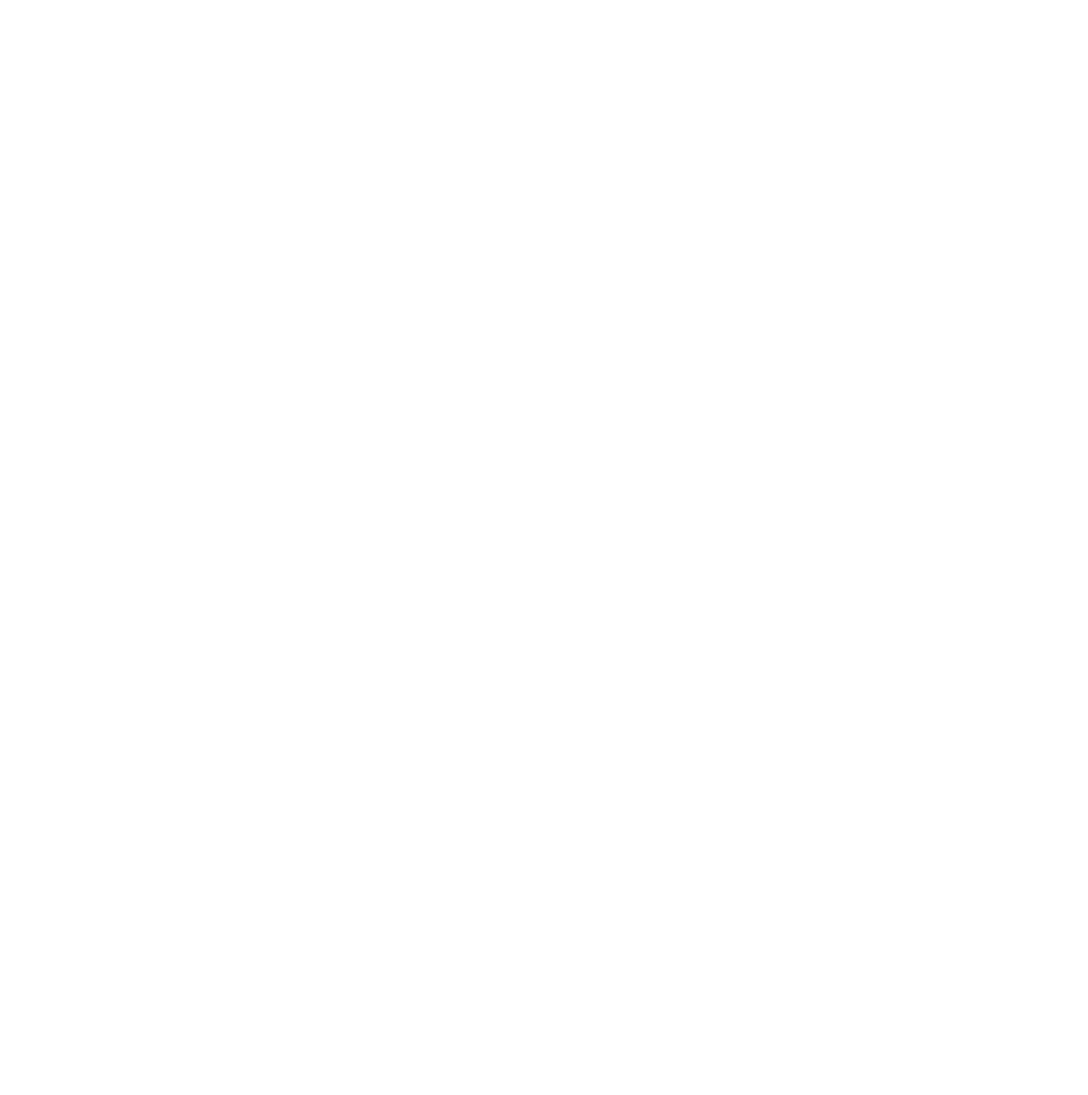
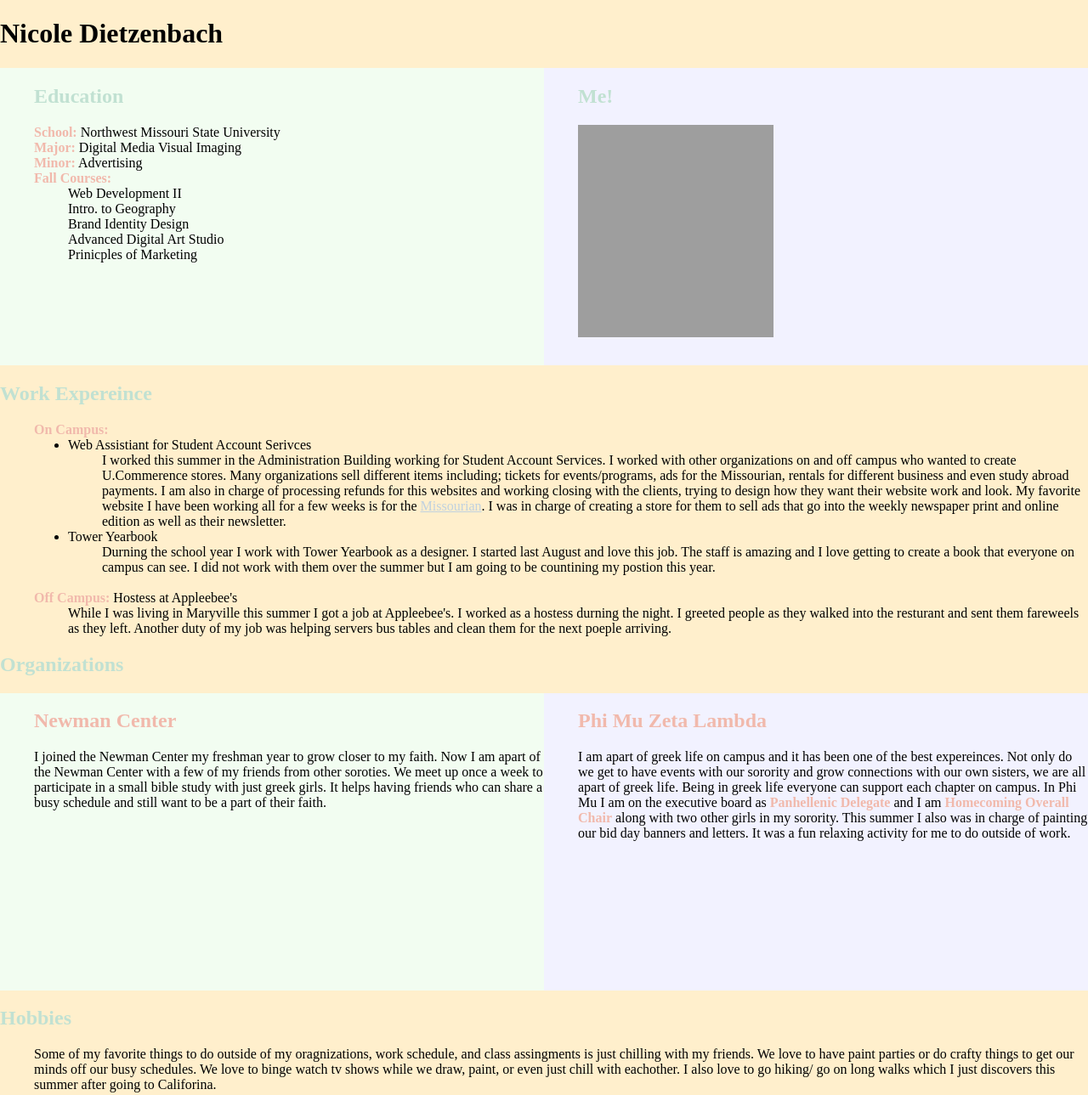
Before and after one commit to 44334-fa21/personalwebpage-nicoledietz, a plain HTML site: page index.html in a window 1280 px wide. Shown: the top 1289 px of the page at 85% size. Before the commit the page ends 800 px from the top, so only its background shows below. Drawn offline with Linux system fonts and the light colour scheme; grey boxes are pictures that could not be loaded.

Commit message:
Personal Website

```diff
--- a/index.html
+++ b/index.html
@@ -1,13 +1,69 @@
 <!DOCTYPE html>
 <html lang="en">
 	<head>
-		<title>LASTNAME Personal Web Page</title>
+		<title>Dietzenbach Personal Web Page</title>
 		<meta charset="utf-8">
-		<style>
-
-		</style>
+		<link rel="stylesheet" href="style.css">
 	</head>
 <body>
-
+	<div id="container">
+		<header>
+		</header>
+	<main id="content">
+		<h1>Nicole Dietzenbach</h1>
+		<div class="row">
+  <div class="column" style="background-color:#f2fdf1;">
+    <ul><h2>Education</h2></ul>
+    <p><ul>
+			<b>School:</b> Northwest Missouri State University<br>
+			<b>Major:</b> Digital Media Visual Imaging <br>
+			<b>Minor:</b> Advertising<br>
+			<b>Fall Courses:</b>
+				<dd>Web Development II</dd>
+				<dd>Intro. to Geography</dd>
+				<dd>Brand Identity Design</dd>
+				<dd>Advanced Digital Art Studio</dd>
+				<dd>Prinicples of Marketing</dd>
+		</ul></p>
+  </div>
+  <div class="column" style="background-color:#f2f2ff;">
+    <ul><h2>Me!</h2>
+			<p><img src="me.jpg" alt="Me at Bid Day 2022" width="230" height="250"></p></dd></ul>
+  </div>
+</div>
+		<h2> Work Expereince</h2>
+		<ul> <b>On Campus:</b>
+			<dd><li>Web Assistiant for Student Account Serivces<br>
+			<dd>I worked this summer in the Administration Building working for Student Account Services. I worked with other organizations on and off campus who wanted to create U.Commerence stores. Many organizations sell different items including; tickets for events/programs, ads for the Missourian, rentals for different business and even study abroad payments. I am also in charge of processing refunds for this websites and working closing with the clients, trying to design how they want their website work and look.
+			My favorite website I have been working all for a few weeks is for the <a href="https://secure.touchnet.com/C21165_ustores/web/store_main.jsp?STOREID=126"> Missourian</a>. I was in charge of creating a store for them to sell ads that go into the weekly newspaper print and online edition as well as their newsletter. </dd>
+			<li>Tower Yearbook<br>
+				<dd> Durning the school year I work with Tower Yearbook as a designer. I started last August and love this job. The staff is amazing and I love getting to create a book that everyone on campus can see. I did not work with them over the summer but I am going to be countining my postion this year.
+			</li></dd><br>
+			<b>Off Campus:</b> Hostess at Appleebee's<br>
+			<dd> While I was living in Maryville this summer I got a job at Appleebee's. I worked as a hostess durning the night. I greeted people as they walked into the resturant and sent them fareweels as they left. Another duty of my job was helping servers bus tables and clean them for the next poeple arriving.</dd>
+		</ul>
+		<h2>Organizations</h2>
+		<div class="row">
+	<div class="column" style="background-color:#f2fdf1;">
+		<ul><h2><b>Newman Center</b></h2></ul>
+		<p><dd> I joined the Newman Center my freshman year to grow closer to my faith. Now I am apart of the Newman Center with a few of my friends from other soroties. We meet up once a week to participate in a small bible study with just greek girls. It helps having friends who can share a busy schedule and still want to be a part of their faith.</dd></ul></p>
+	</div>
+	<div class="column" style="background-color:#f2f2ff;">
+		<ul><h2><b>Phi Mu Zeta Lambda</b></h2>
+			<p>I am apart of greek life on campus and it has been one of the best expereinces. Not only do we get to have events with our sorority and grow connections with our own sisters, we are all apart of greek life. Being in greek life everyone can support each chapter on campus. In Phi Mu I am on the executive board as <b>Panhellenic Delegate</b> and I am <b>Homecoming Overall Chair</b> along with two other girls in my sorority. This summer I also was in charge of painting our bid day banners and letters. It was a fun relaxing activity for me to do outside of work. </dd><br></dd></ul>
+	</div>
+</div>
+		<h2>Hobbies</h2>
+		<dd> Some of my favorite things to do outside of my oragnizations, work schedule, and class assingments is just chilling with my friends. We love to have paint parties or do crafty things to get our minds off our busy schedules. We love to binge watch tv shows while we draw, paint, or even just chill with eachother.
+		I also love to go hiking/ go on long walks which I just discovers this summer after going to Califorina. </dd><br>
+		<div class="row">
+		<div class="column" style="background-color:#ffefcc;">
+		<p><dd><img src="yosemite.jpg" alt="Yosemite" width="225" height="290"></p></dd></ul></p>
+		</div>
+		<div class="column" style="background-color:#ffefcc;">
+		<ul><h2>Summer Activites</h2>
+<p>Most of my summer activites I have stated above already including; working on and off campus, paiting banners for my soroity bid day, and chilling with my friends. I also got to go to Califorina this summer to spend a week with on of my friends who was working out there this summer. We got to go to <a href="https://www.nps.gov/yose/index.htm">Yosemite National Park</a> and go to the beach almost everyday. I was one of my favorite parts of the summer and I hope to go back soon!</p>
+		</div>
+		</div>
 </body>
 </html>
--- a/style.css
+++ b/style.css
@@ -1 +1,10 @@
 /*Personal Web Page Style Sheet */
+Body {margin: 0;background-color: #ffefcc;font: Georgia;}
+h1{font: cursive;}
+h2{color: #c1e1d2;}
+b{color: #f1b9ac;}
+a:hover{color: #f2fdf1;}
+a:visited{color: #c1e1d2}
+a:link{color: #bfd1df;}
+.column {float: left;width: 50%;padding: 0px;height: 350px;}
+.row:after {content: "";display: table;clear: both;}
```
Also changed, not shown: 2 other files.
